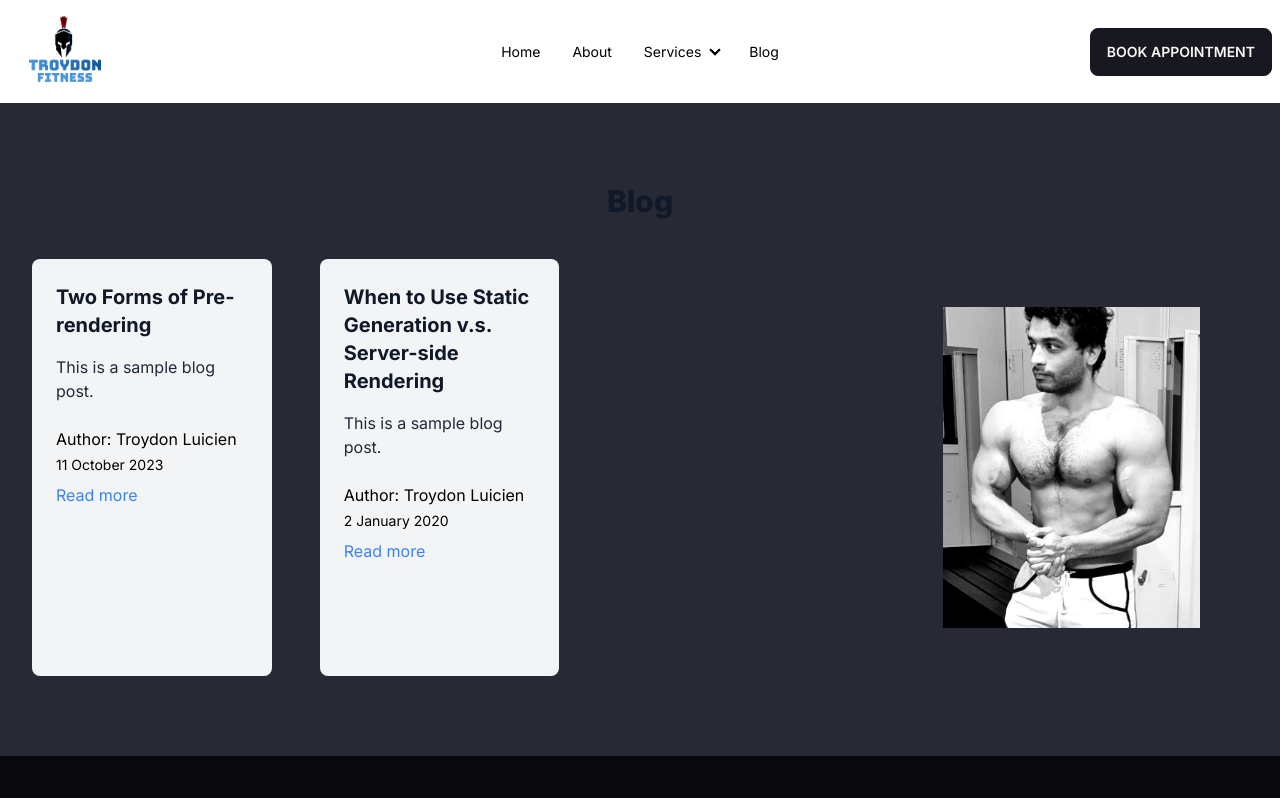
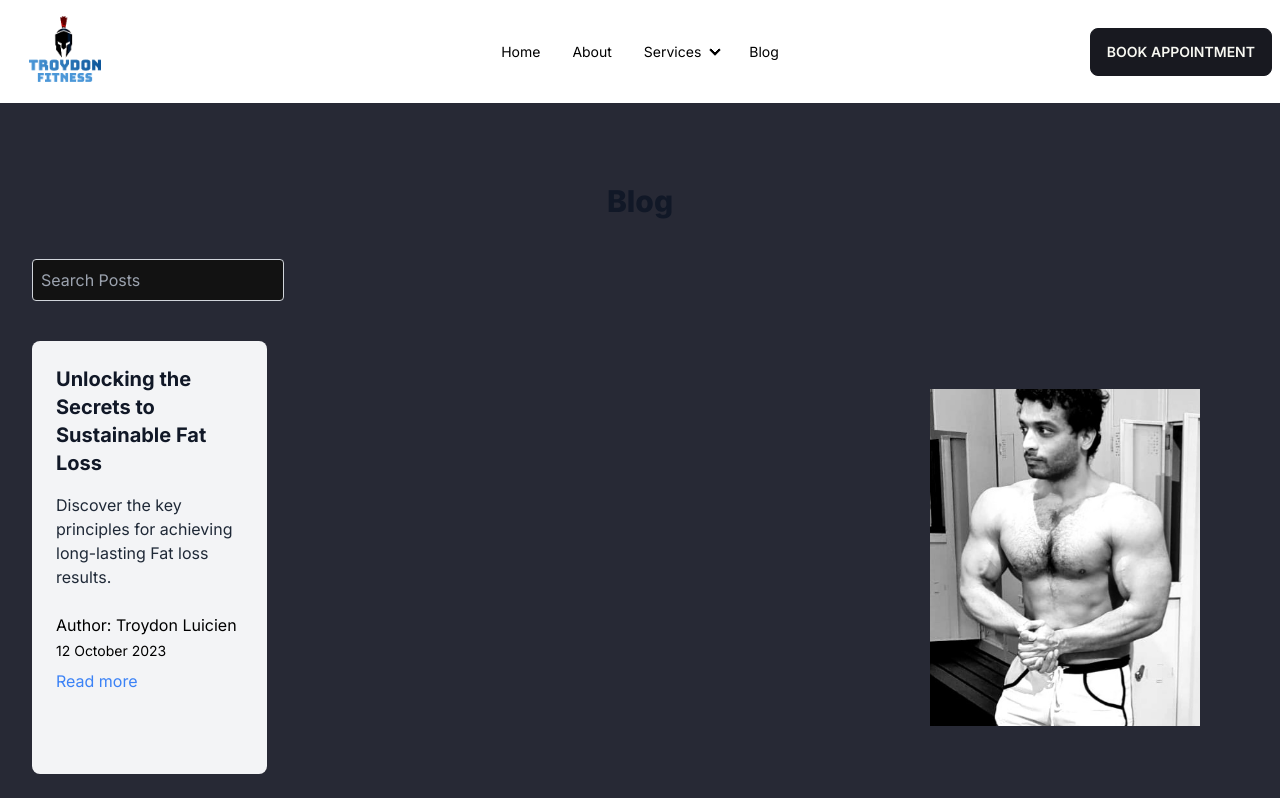
Before and after one commit to TroydonAnabolic/troydon-fitness-next, a Next.js app: page /blog in a window 1280 px wide. Shown: the top 798 px of the page. Built offline with nearby package versions, Linux system fonts and the light colour scheme.

Commit message:
Completed basic dynamic blogging

```diff
--- a/app/blog/page.tsx
+++ b/app/blog/page.tsx
@@ -1,7 +1,10 @@
 import React from "react";
 import Posts from "@/app/components/Posts";
+import { getSortedPostsData } from "@/lib/posts";
 
 const Blog = () => {
+  const posts = getSortedPostsData();
+
   return (
     <div className="py-16">
       <title> Blog | Troydon Fitness </title>
@@ -10,7 +13,7 @@ const Blog = () => {
           Blog
         </h2>
         <div className="flex flex-col md:flex-row gap-12">
-          <Posts />
+          <Posts posts={posts} />
         </div>
       </div>
     </div>
--- a/app/components/Posts.tsx
+++ b/app/components/Posts.tsx
@@ -1,15 +1,33 @@
-import React from "react";
+"use client";
+import React, { useState } from "react";
 import ListItem from "./ListItem";
 import Image from "next/image";
-import { getSortedPostsData } from "@/lib/posts";
 
-const Posts = () => {
-  const posts = getSortedPostsData();
+interface PostsProps {
+  posts: BlogPost[]; // Define the prop for posts
+}
+
+const Posts: React.FC<PostsProps> = ({ posts }) => {
+  const [searchTerm, setSearchTerm] = useState("");
+
+  const filteredPosts = posts.filter((post) =>
+    post.title.toLowerCase().includes(searchTerm.toLowerCase())
+  );
+
   return (
+    <div>
+      <div className="mb-10 w-full">
+        <input
+          type="text"
+          value={searchTerm}
+          onChange={(e) => setSearchTerm(e.target.value)}
+          placeholder="Search Posts"
+          className="border border-gray-300 p-2 rounded"
+        />
+      </div>
       <div className="flex flex-col md:flex-row gap-12">
         <div className="max-h-[500px] overflow-y-auto grid grid-cols-1 md:grid-cols-2 lg:grid-cols-3 gap-12 no-scrollbar">
-        {/* Use map to render the list of blog posts */}
-        {posts.map((post) => (
+          {filteredPosts.map((post) => (
             <ListItem key={post.id} post={post} />
           ))}
         </div>
@@ -23,6 +41,7 @@ const Posts = () => {
           />
         </div>
       </div>
+    </div>
   );
 };
 
--- a/app/posts/[postId]/page.tsx
+++ b/app/posts/[postId]/page.tsx
@@ -3,6 +3,14 @@ import { notFound } from "next/navigation";
 import Link from "next/link";
 import { getPostData, getSortedPostsData } from "@/lib/posts";
 import getFormattedDate from "@/lib/getFormattedDate";
+
+export function generateStaticParams() {
+  const posts = getSortedPostsData();
+
+  return posts.map((post) => ({
+    postId: post.id,
+  }));
+}
 
 export function generateMetadata({ params }: { params: { postId: string } }) {
   const posts = getSortedPostsData();
@@ -32,7 +40,7 @@ export default async function Post({ params }: { params: { postId: string } }) {
   const pubDate = getFormattedDate(date);
 
   return (
-    <div className="container mx-auto px-4 py-16 prose prose-xl prose-slate dark:prose-invert">
+    <div className="container mx-auto px-4 py-16  dark:prose-invert">
       <h3 className="text-3xl mb-4">{title}</h3>
       <p className="text-gray-600 dark:text-gray-400 mb-4">{pubDate}</p>
       <div className="mb-12">
@@ -41,10 +49,10 @@ export default async function Post({ params }: { params: { postId: string } }) {
       <p>
         <button className="btn btn-primary text-blue-500 hover:underline dark:text-blue-300">
           <Link
-            href="/"
+            href="/blog"
             className="text-blue-500 hover:underline dark:text-blue-300"
           >
-            ← Back to home
+            ← Back to Blogs
           </Link>
         </button>
       </p>
--- /dev/null
+++ b/blogposts/first-blog.md
@@ -0,0 +1,61 @@
+---
+title: Unlocking the Secrets to Sustainable Fat Loss
+date: 2023-10-12
+author: Troydon Luicien
+description: Discover the key principles for achieving long-lasting Fat loss results.
+---
+
+# Unlocking the Secrets to Sustainable Weight Loss
+&nbsp;
+![Fat Loss](/lats.jpg)&nbsp;
+
+Losing Fat is a common goal for many individuals striving to improve their health and well-being. However, achieving sustainable fat loss requires more than just crash diets and intense workout routines. It's about making lasting lifestyle changes that you can maintain over the long term.
+
+&nbsp;
+
+In this article, we'll explore some essential principles that will help you on your journey to achieving and maintaining a healthy weight.
+
+&nbsp;
+
+## Set Realistic Goals
+&nbsp;
+
+One of the first steps in any successful fat loss journey is setting realistic and achievable goals. Avoid setting goals that are too extreme or unattainable in a short period. Instead, focus on small, incremental changes that you can sustain over time.
+
+&nbsp;
+
+## Prioritize Nutrition
+
+&nbsp;
+
+A balanced and nutritious diet is the cornerstone of any successful fat loss plan. Incorporate a variety of whole foods, including fruits, vegetables, lean proteins, whole grains, and healthy fats. Avoid excessive consumption of processed foods, sugary beverages, and empty calories.
+
+&nbsp;
+
+## Stay Consistent with Exercise
+
+&nbsp;
+
+Regular physical activity is crucial for not only burning calories but also improving overall health and well-being. Find activities you enjoy, whether it's jogging, swimming, yoga, or strength training, and aim for consistency in your exercise routine.
+
+&nbsp;
+
+## Listen to Your Body
+
+&nbsp;
+
+It's essential to pay attention to your body's signals of hunger and fullness. Avoid restrictive diets and learn to eat intuitively. Eating mindfully and being in tune with your body's needs can help you maintain a healthy weight in the long run.
+
+&nbsp;
+
+## Seek Professional Guidance
+
+&nbsp;
+
+Consider working with a certified personal trainer or a registered dietitian who can provide expert guidance tailored to your specific needs and goals. They can help create a personalized fitness and nutrition plan that aligns with your lifestyle.
+
+Remember, sustainable fat loss is a gradual process that requires patience and dedication. By incorporating these principles into your lifestyle, you'll be well on your way to achieving your health and fitness goals in a way that lasts.
+
+&nbsp;
+
+[***Click here***](/appointments) to book an appointment, and learn more about how our specialized personal training services can support your fat loss journey.
--- a/blogposts/pre-rendering.md
+++ /dev/null
@@ -1,13 +0,0 @@
----
-title: "Two Forms of Pre-rendering"
-date: "2023-10-11"
-author: "Troydon Luicien"
-description: "This is a sample blog post."
----
-
-Next.js has two forms of pre-rendering: **Static Generation** and **Server-side Rendering**. The difference is in **when** it generates the HTML for a page.
-
-- **Static Generation** is the pre-rendering method that generates the HTML at **build time**. The pre-rendered HTML is then _reused_ on each request.
-- **Server-side Rendering** is the pre-rendering method that generates the HTML on **each request**.
-
-Importantly, Next.js lets you **choose** which pre-rendering form to use for each page. You can create a "hybrid" Next.js app by using Static Generation for most pages and using Server-side Rendering for others.
--- a/blogposts/ssg-ssr.md
+++ /dev/null
@@ -1,21 +0,0 @@
----
-title: "When to Use Static Generation v.s. Server-side Rendering"
-date: "2020-01-02"
-author: "Troydon Luicien"
-description: "This is a sample blog post."
----
-
-We recommend using **Static Generation** (with and without data) whenever possible because your page can be built once and served by CDN, which makes it much faster than having a server render the page on every request.
-
-You can use Static Generation for many types of pages, including:
-
-- Marketing pages
-- Blog posts
-- E-commerce product listings
-- Help and documentation
-
-You should ask yourself: "Can I pre-render this page **ahead** of a user's request?" If the answer is yes, then you should choose Static Generation.
-
-On the other hand, Static Generation is **not** a good idea if you cannot pre-render a page ahead of a user's request. Maybe your page shows frequently updated data, and the page content changes on every request.
-
-In that case, you can use **Server-Side Rendering**. It will be slower, but the pre-rendered page will always be up-to-date. Or you can skip pre-rendering and use client-side JavaScript to populate data.
--- a/lib/posts.tsx
+++ b/lib/posts.tsx
@@ -6,7 +6,7 @@ import html from "remark-html";
 
 const postsDirectory = path.join(process.cwd(), "blogposts");
 
-export function getSortedPostsData() {
+export function getSortedPostsData(keywords = []) {
   // Get file names under /posts
   const fileNames = fs.readdirSync(postsDirectory);
   const allPostsData = fileNames.map((fileName) => {
@@ -31,6 +31,7 @@ export function getSortedPostsData() {
     // Combine the data with the id
     return blogPost;
   });
+
   // Sort posts by date
   return allPostsData.sort((a, b) => {
     if (a.date < b.date) {
```
Lines whose indentation alone changed are shown as unchanged.
